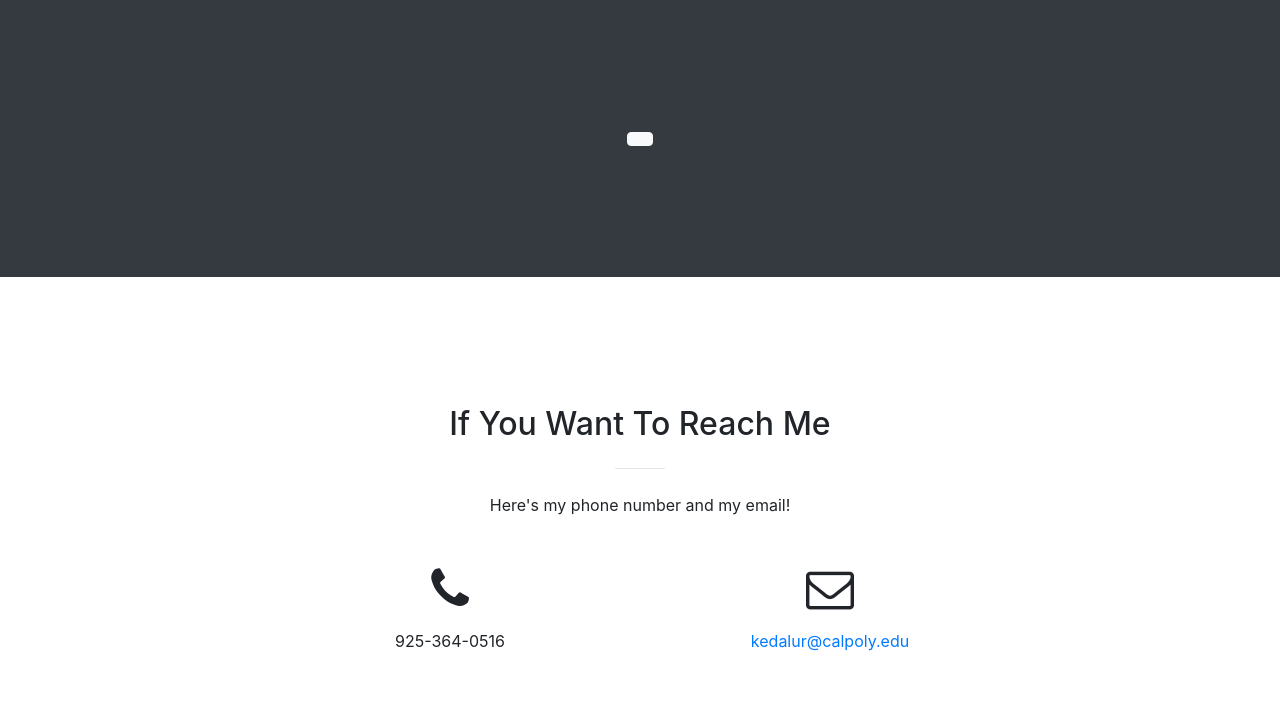
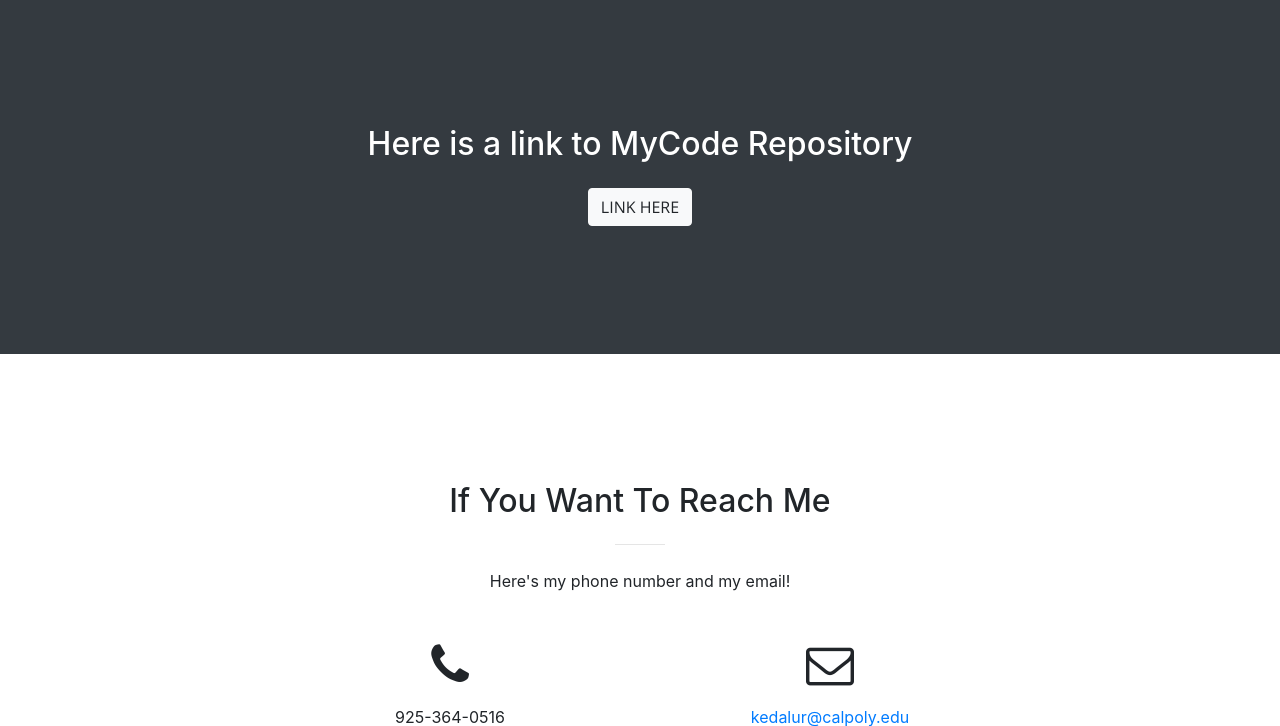
Before and after one commit to krit3000/krit3000.github.io, a website with bundled scripts: page index.html in a window 1280 px wide. Shown: the part 1824-2550 px from the top of the page. Built offline with nearby package versions, Linux system fonts and the light colour scheme.

Commit message:
Update index.html

```diff
--- a/index.html
+++ b/index.html
@@ -1,4 +1,4 @@
-<!DOCTYPE html>
+DOCTYPE html>
 <html lang="en">
 
   <head>
@@ -187,8 +187,8 @@
 
     <section class="bg-dark text-white">
       <div class="container text-center">
-        <h2 class="mb-4"></h2>
-        <a class="btn btn-light btn-xl sr-button" href="http://startbootstrap.com/template-overviews/creative/"></a>
+        <h2 class="mb-4">Here is a link to MyCode Repository</h2>
+        <a class="btn btn-light btn-xl sr-button" href="http://startbootstrap.com/template-overviews/creative/">Link Here</a>
       </div>
     </section>
 
```
